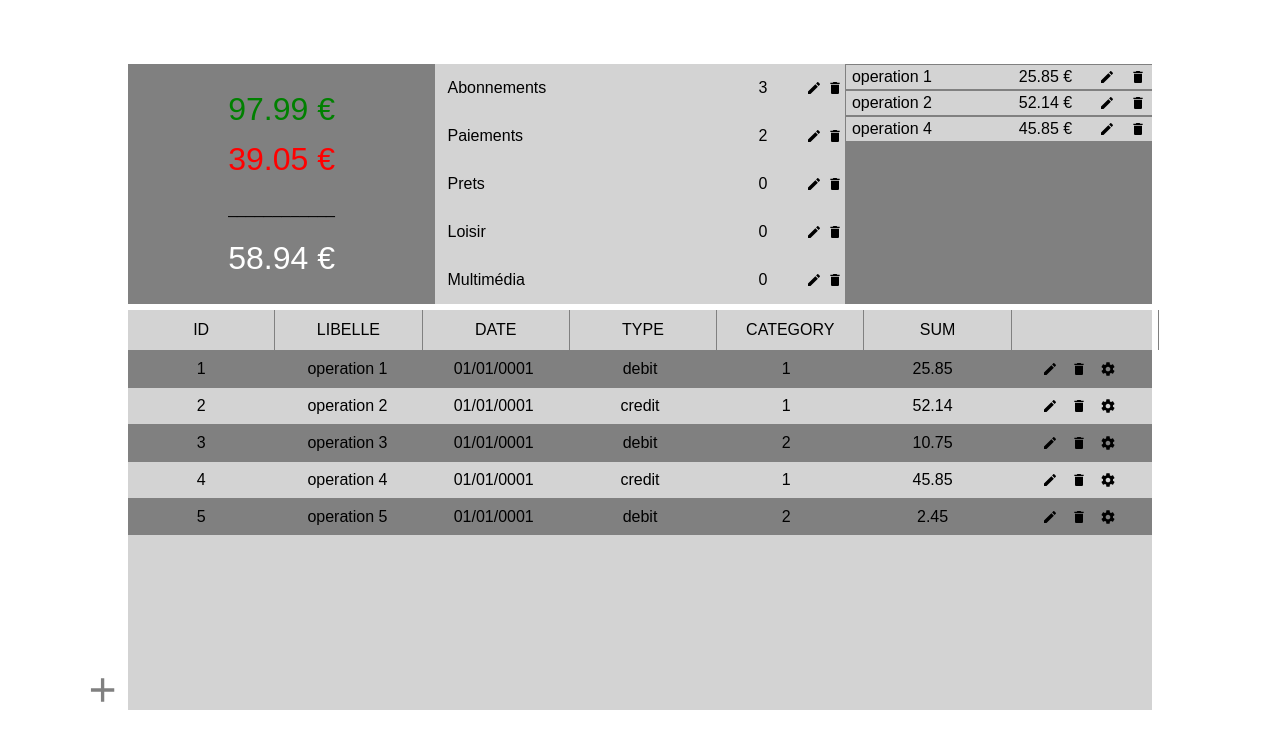
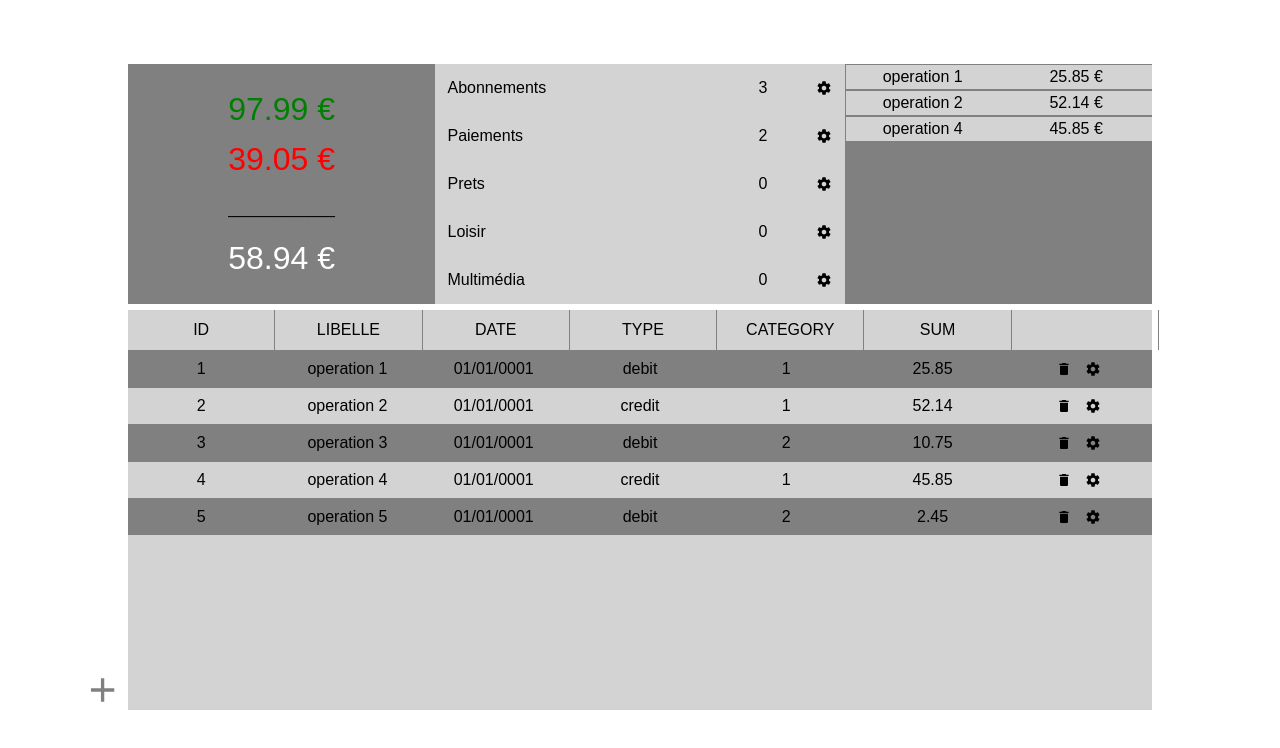
Before and after one commit to elielam/PERS-FINANCIAL, a React (Create React App) app: page / in a window 1280 px wide. Shown: the top 748 px of the page. Built offline with nearby package versions, Linux system fonts and the light colour scheme.

Commit message:
Change icons + add handleDeleteFct + modify header total values logics

```diff
--- a/src/App.css
+++ b/src/App.css
@@ -125,9 +125,9 @@
           min-height: 100% !important;
           height: 100% !important;
           max-height: 100% !important;
-          min-width: 50% !important;
-          width: 50% !important;
-          max-width: 50% !important;
+          min-width: 100% !important;
+          width: 100% !important;
+          max-width: 100% !important;
           display: flex;
           align-items: center;
           justify-content: center; }
--- a/src/App.js
+++ b/src/App.js
@@ -10,8 +10,17 @@ import {SAMPLE_CATEGORIES} from "./fixtures/categories_fixtures";
 class App extends Component {
     state={
         categories: SAMPLE_CATEGORIES,
-        operations: SAMPLE_OPERATIONS
+        operations: SAMPLE_OPERATIONS,
+        values: {
+            credit: 0,
+            debit: 0,
+            total: 0,
+        }
     };
+
+    componentWillMount() {
+        this.updateValues();
+    }
 
     handleCategoryChange(id) {
         let categories = this.state.categories;
@@ -23,6 +32,57 @@ class App extends Component {
         })
     }
 
+    handleDeleteBtn(id) {
+        let operations = this.state.operations;
+        operations.forEach((operation, index) => {
+            if(operation.id === id) {
+                operations.splice(index, 1);
+            }
+        });
+        this.setState({
+            operations: operations
+        });
+        this.updateValues();
+    }
+
+    handleSettingsBtn(id) {
+        let operations = this.state.operations;
+        operations.forEach((operation, index) => {
+            if(operation.id === id) {
+                operations.splice(index, 1);
+            }
+        });
+        this.setState({
+            operations: operations
+        });
+        this.updateValues();
+    }
+
+    updateValues() {
+        let credit = 0;
+        let debit = 0;
+        let total = 0;
+
+        this.state.operations.forEach((operation) => {
+            if (operation.type === "credit") {
+                credit += parseFloat(operation.sum);
+            }
+            if (operation.type === "debit") {
+                debit += parseFloat(operation.sum);
+            }
+        });
+
+        total = credit - debit;
+
+        this.setState({
+            values: {
+                credit: credit.toFixed(2),
+                debit: debit.toFixed(2),
+                total: total.toFixed(2),
+            }
+        });
+    }
+
     render() {
 
         return (
@@ -32,11 +92,13 @@ class App extends Component {
                 <Header
                     categories={this.state.categories}
                     operations={this.state.operations}
+                    values={this.state.values}
                     handleCategoryChange={this.handleCategoryChange.bind(this)}
                 />
 
                 <Table
                     operations={this.state.operations}
+                    handleDeleteBtn={this.handleDeleteBtn.bind(this)}
                 />
 
             </div>
--- a/src/App.scss
+++ b/src/App.scss
@@ -168,9 +168,9 @@
           height: 100% !important;
           max-height: 100% !important;
 
-          min-width: 50% !important;
-          width: 50% !important;
-          max-width: 50% !important;
+          min-width: 100% !important;
+          width: 100% !important;
+          max-width: 100% !important;
 
           display: flex;
           align-items: center;
--- a/src/components/header/categories/index.js
+++ b/src/components/header/categories/index.js
@@ -1,5 +1,5 @@
 import React, { Component } from 'react';
-import {MdEdit, MdDelete} from "react-icons/lib/md/index";
+import {MdSettings} from "react-icons/lib/md/index";
 // import './categories.css';
 
 export default class Categories extends Component {
@@ -27,8 +27,7 @@ export default class Categories extends Component {
                                 {this.generateCategoryCount(category.id)}
                             </div>
                             <div className="header-categories-row-options">
-                                <div className="header-categories-row-options-icon"><MdEdit/></div>
-                                <div className="header-categories-row-options-icon"><MdDelete/></div>
+                                <div className="header-categories-row-options-icon"><MdSettings/></div>
                             </div>
                         </div>
                     )
--- a/src/components/header/index.js
+++ b/src/components/header/index.js
@@ -10,7 +10,7 @@ export default class Header extends Component {
             <div className="header">
 
                 <Total
-                    operations={this.props.operations}
+                    values={this.props.values}
                 />
 
                 <Categories
--- a/src/components/header/overview/index.js
+++ b/src/components/header/overview/index.js
@@ -1,5 +1,5 @@
 import React, { Component } from 'react';
-import {MdEdit, MdDelete} from "react-icons/lib/md/index";
+// import {MdEdit, MdDelete} from "react-icons/lib/md/index";
 // import './overview.css';
 
 export default class Overview extends Component {
@@ -15,10 +15,10 @@ export default class Overview extends Component {
                                         <div key={operation.id} className="header-overview-row">
                                             <div className="header-overview-row-title">{operation.libelle}</div>
                                             <div className="header-overview-row-sum">{operation.sum} €</div>
-                                            <div className="header-overview-row-options">
-                                                <div className="header-overview-row-options-icon"><MdEdit/></div>
-                                                <div className="header-overview-row-options-icon"><MdDelete/></div>
-                                            </div>
+                                            {/*<div className="header-overview-row-options">*/}
+                                                {/*<div className="header-overview-row-options-icon"><MdEdit/></div>*/}
+                                                {/*<div className="header-overview-row-options-icon"><MdDelete/></div>*/}
+                                            {/*</div>*/}
                                         </div>
                                     )
                                 )
--- a/src/components/header/total/index.js
+++ b/src/components/header/total/index.js
@@ -2,43 +2,13 @@ import React, { Component } from 'react';
 // import './total.css';
 
 export default class Total extends Component {
-    state = {
-        credit: 0,
-        debit: 0,
-        total: 0,
-    };
-
-    componentWillMount() {
-        let credit = 0;
-        let debit = 0;
-        let total = 0;
-
-        this.props.operations.forEach((operation) => {
-            if (operation.type === "credit") {
-                credit += parseFloat(operation.sum);
-            }
-            if (operation.type === "debit") {
-                debit += parseFloat(operation.sum);
-            }
-        });
-
-        total = credit - debit;
-
-        this.setState({
-           credit: credit.toFixed(2),
-           debit: debit.toFixed(2),
-           total: total.toFixed(2),
-        });
-    }
-
     render() {
-        console.log(this.state);
         return (
             <div className="header-total">
-                <p className="header-total-p-plus">{this.state.credit} €</p>
-                <p className="header-total-p-minus">{this.state.debit} €</p>
+                <p className="header-total-p-plus">{this.props.values.credit} €</p>
+                <p className="header-total-p-minus">{this.props.values.debit} €</p>
                 <p>____________</p>
-                <p className="header-total-p-total">{this.state.total} €</p>
+                <p className="header-total-p-total">{this.props.values.total} €</p>
             </div>
         )
     }
--- a/src/components/table/index.js
+++ b/src/components/table/index.js
@@ -1,5 +1,5 @@
 import React, { Component } from 'react';
-import {MdAdd, MdEdit, MdDelete, MdSettings} from "react-icons/lib/md/index";
+import {MdAdd, MdDelete, MdSettings} from "react-icons/lib/md/index";
 // import './table.css';
 
 export default class Table extends Component {
@@ -32,8 +32,7 @@ export default class Table extends Component {
                                     <div className="table-corp-row-col">{operation.category}</div>
                                     <div className="table-corp-row-col">{operation.sum}</div>
                                     <div className="table-corp-row-col">
-                                        <div className="table-corp-row-col-options"><MdEdit/></div>
-                                        <div className="table-corp-row-col-options"><MdDelete/></div>
+                                        <div className="table-corp-row-col-options"><MdDelete onClick={() => this.props.handleDeleteBtn(operation.id)}/></div>
                                         <div className="table-corp-row-col-options"><MdSettings/></div>
                                     </div>
                                 </div>
@@ -46,8 +45,7 @@ export default class Table extends Component {
                                     <div className="table-corp-row-col">{operation.category}</div>
                                     <div className="table-corp-row-col">{operation.sum}</div>
                                     <div className="table-corp-row-col">
-                                        <div className="table-corp-row-col-options"><MdEdit/></div>
-                                        <div className="table-corp-row-col-options"><MdDelete/></div>
+                                        <div className="table-corp-row-col-options"><MdDelete onClick={() => this.props.handleDeleteBtn(operation.id)}/></div>
                                         <div className="table-corp-row-col-options"><MdSettings/></div>
                                     </div>
                                 </div>
```
